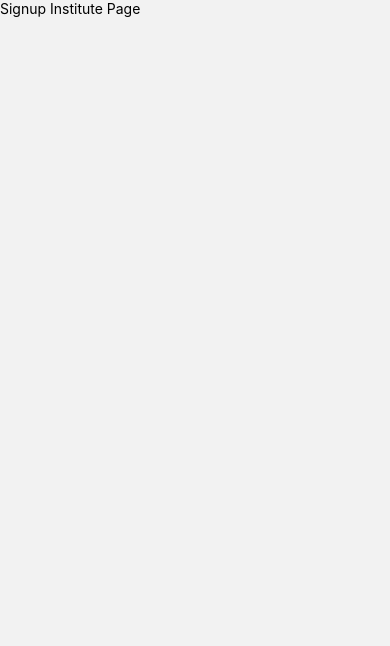
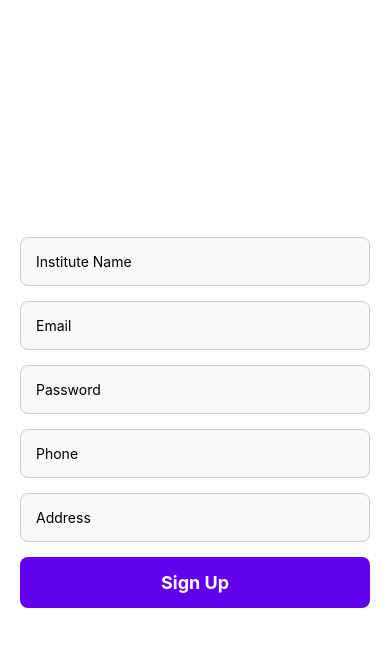
Before and after one commit to satyam969/Firstapp, a React Native app: screen /InstituteRegister in a window 390 px wide. Shown: the top 646 px of the page. Built offline with nearby package versions, Linux system fonts and the light colour scheme.

Commit message:
Institute Registration Done

```diff
--- a/src/screens/SignupStudent.jsx
+++ b/src/screens/SignupStudent.jsx
@@ -84,8 +84,10 @@ const Signup = ({navigation}) => {
         }
     };
 
+
     return (
         <View style={styles.container}>
+
             <TextInput style={styles.input} placeholder="Name" value={name} onChangeText={setName} />
             <TextInput style={styles.input} placeholder="Email" value={email} onChangeText={setEmail} keyboardType="email-address" autoCapitalize="none" />
             <TextInput style={styles.input} placeholder="Password" value={password} onChangeText={setPassword} secureTextEntry />
--- a/src/screens/Signupinstitute.jsx
+++ b/src/screens/Signupinstitute.jsx
@@ -1,11 +1,65 @@
-import { Text } from 'react-native'
+import React, { useState } from 'react';
+import { View, Text, TextInput, TouchableOpacity, StyleSheet, Alert } from 'react-native';
+import AsyncStorage from '@react-native-async-storage/async-storage';
 
-const Signupinstitute = () => {
-  return (
- <Text>
-    Signup Institute Page
- </Text>
-  )
-}
 
-export default Signupinstitute
+const InstituteSignup = ({navigation}) => {
+
+
+    const [name, setName] = useState('');
+    const [email, setEmail] = useState('');
+    const [password, setPassword] = useState('');
+    const [phone, setPhone] = useState('');
+    const [address, setAddress] = useState('');
+
+    const URI = "http://10.0.2.2:5000";
+
+    const handleSubmit = async () => {
+        try {
+            const response = await fetch(`${URI}/api/institutes`, {
+                method: 'POST',
+                headers: { 'Content-Type': 'application/json' },
+                body: JSON.stringify({ name, mail: email, password, phone, address })
+            });
+
+            const data = await response.json();
+
+            if (response.ok) {
+                Alert.alert(`Successfully registered`);
+                console.log('Signup successful');
+                navigation.navigate('Authentication');
+            } else {
+                console.log(data.message || 'Signup failed');
+            }
+        } catch (error) {
+            console.error('Error:', error);
+        }
+    };
+
+
+
+    return (
+        <View style={styles.container}>
+
+
+            <TextInput style={styles.input} placeholder="Institute Name" value={name} onChangeText={setName} />
+            <TextInput style={styles.input} placeholder="Email" value={email} onChangeText={setEmail} keyboardType="email-address" autoCapitalize="none" />
+            <TextInput style={styles.input} placeholder="Password" value={password} onChangeText={setPassword} secureTextEntry />
+            <TextInput style={styles.input} placeholder="Phone" value={phone} onChangeText={setPhone} keyboardType="phone-pad" />
+            <TextInput style={styles.input} placeholder="Address" value={address} onChangeText={setAddress} />
+
+            <TouchableOpacity style={styles.button} onPress={handleSubmit}>
+                <Text style={styles.buttonText}>Sign Up</Text>
+            </TouchableOpacity>
+        </View>
+    );
+};
+
+const styles = StyleSheet.create({
+    container: { flex: 1, justifyContent: 'center', backgroundColor: '#FFFFFF', padding: 20 },
+    input: { padding: 15, borderWidth: 1, borderColor: '#ccc', borderRadius: 8, marginBottom: 15, backgroundColor: '#F9F9F9' },
+    button: { backgroundColor: '#6200EE', padding: 15, borderRadius: 8, alignItems: 'center' },
+    buttonText: { color: '#FFF', fontSize: 18, fontWeight: 'bold' }
+});
+
+export default InstituteSignup;
```
